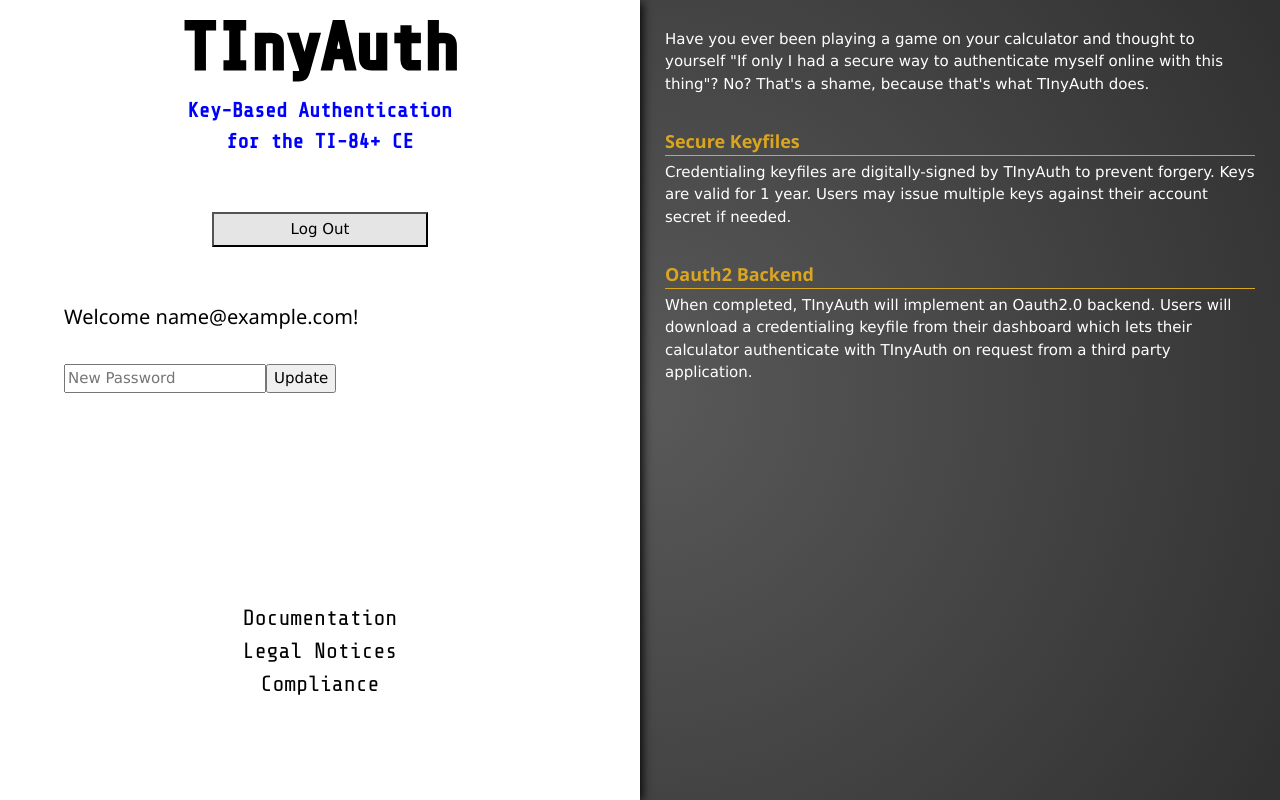
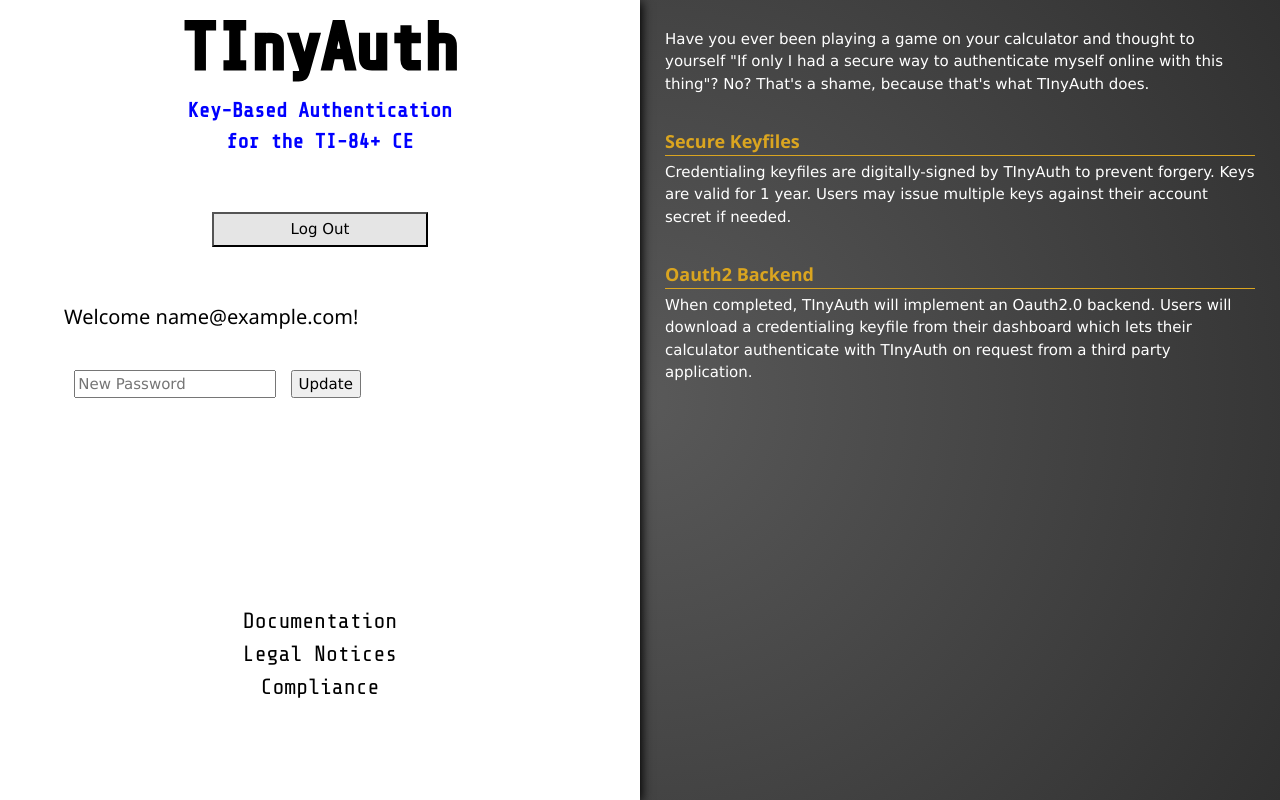
Before and after one commit to acagliano/tinyauth, a PHP site: page / in a window 1280 px wide. Run offline with PHP 8.4, Linux system fonts and the light colour scheme; the visitor is signed in with stand-in values (Sample User, id 1); some libraries are stand-ins or nearby versions.

Commit message:
fix form

```diff
--- a/styles/template.css
+++ b/styles/template.css
@@ -76,7 +76,7 @@
      text-align: center;
  }
 
- #settings,
+ #newpass,
  #totp-form,
  #login,
  #logout {
@@ -87,7 +87,6 @@
      flex: 0;
  }
 
- #settings>input,
  #totp-form>input,
  #logout>input,
  #login>input {
@@ -98,7 +97,7 @@
  }
 
  #newpass {
-     margin: 10px 0;
+     margin: 5px 0;
      text-align: left;
  }
 
@@ -106,7 +105,7 @@
      width: 49%;
  }
 
- #settings>input[type=submit],
+ #newpass>input[type=submit],
  #totp-form>input[type=submit],
  #logout>input[type=submit],
  #logout>input[type=submit],
@@ -115,11 +114,11 @@
      cursor: hand;
  }
 
- #settings>input[type=submit] {
+ #newpass>input[type=submit] {
      margin-left: 5%;
  }
 
- #settings>input[type=submit]:hover,
+ #newpass>input[type=submit]:hover,
  #totp-form>input[type=submit]:hover,
  #logout>input[type=submit]:hover,
  #logout>input[type=submit]:hover,
```
